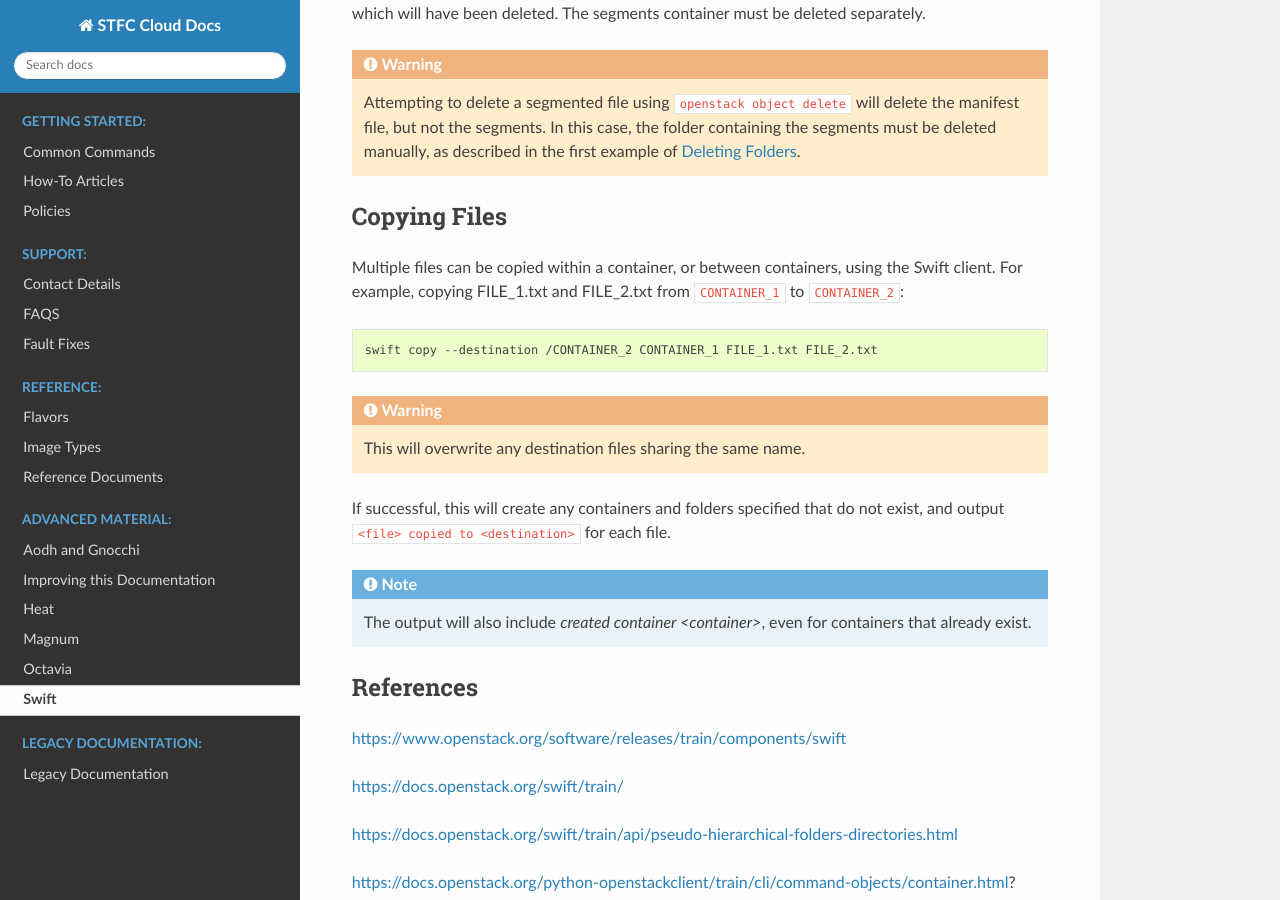
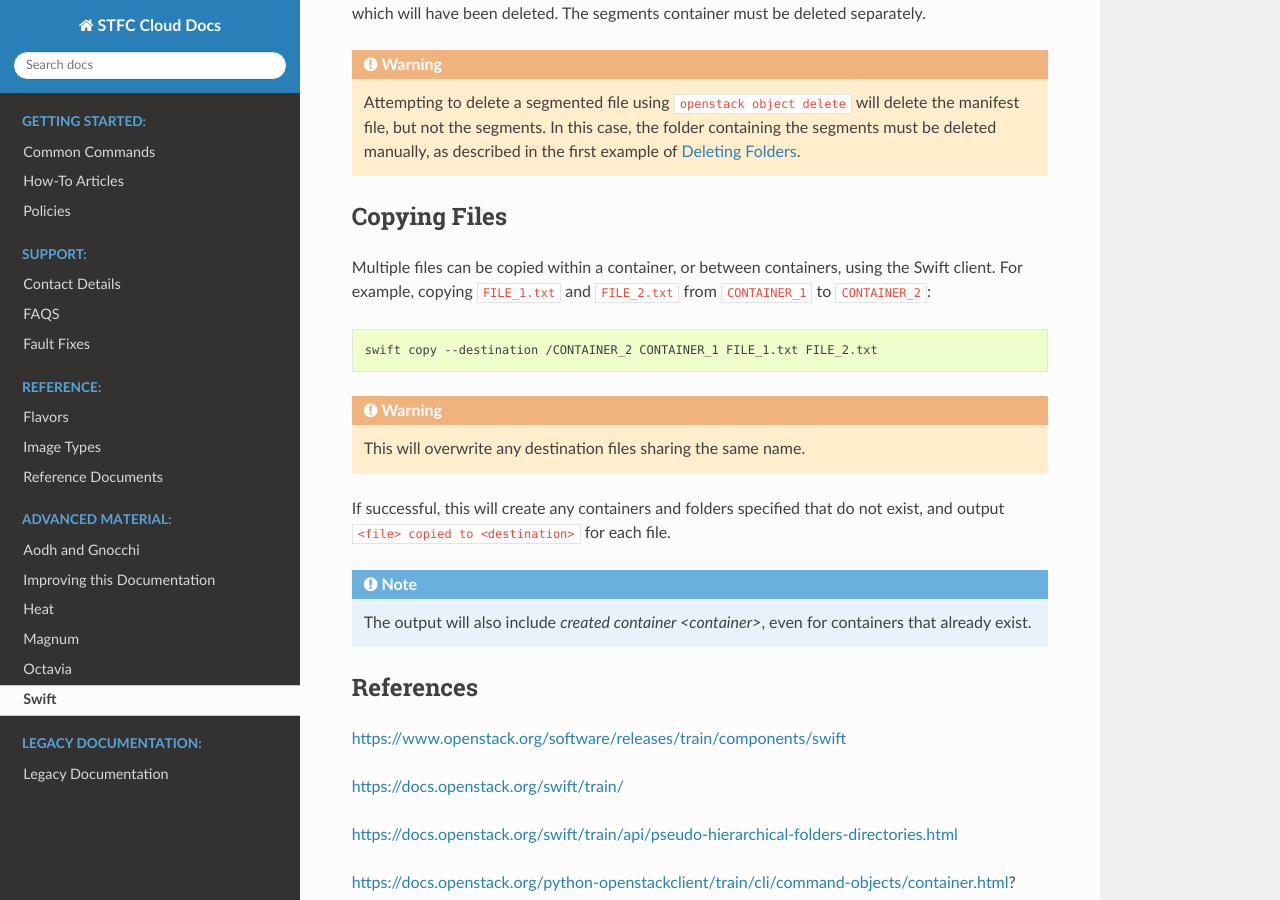
Before and after one commit to stfc/cloud-docs, a Sphinx documentation site: the page built from source/Swift/IntroducingSwift.rst, in a window 1280 px wide and 900 px high, scrolled down 11241 px. Built offline with Sphinx 7.4.7 and the Read the Docs theme 2.0.0, drawn with Linux system fonts in a browser that asks for light colours.

```diff
--- a/source/Swift/IntroducingSwift.rst
+++ b/source/Swift/IntroducingSwift.rst
@@ -639,7 +639,7 @@ Copying Files
 -------------
 
 Multiple files can be copied within a container, or between containers, using the Swift client.
-For example, copying FILE_1.txt and FILE_2.txt from ``CONTAINER_1`` to ``CONTAINER_2``:
+For example, copying ``FILE_1.txt`` and ``FILE_2.txt`` from ``CONTAINER_1`` to ``CONTAINER_2``:
 
 .. code-block:: bash
 
```
